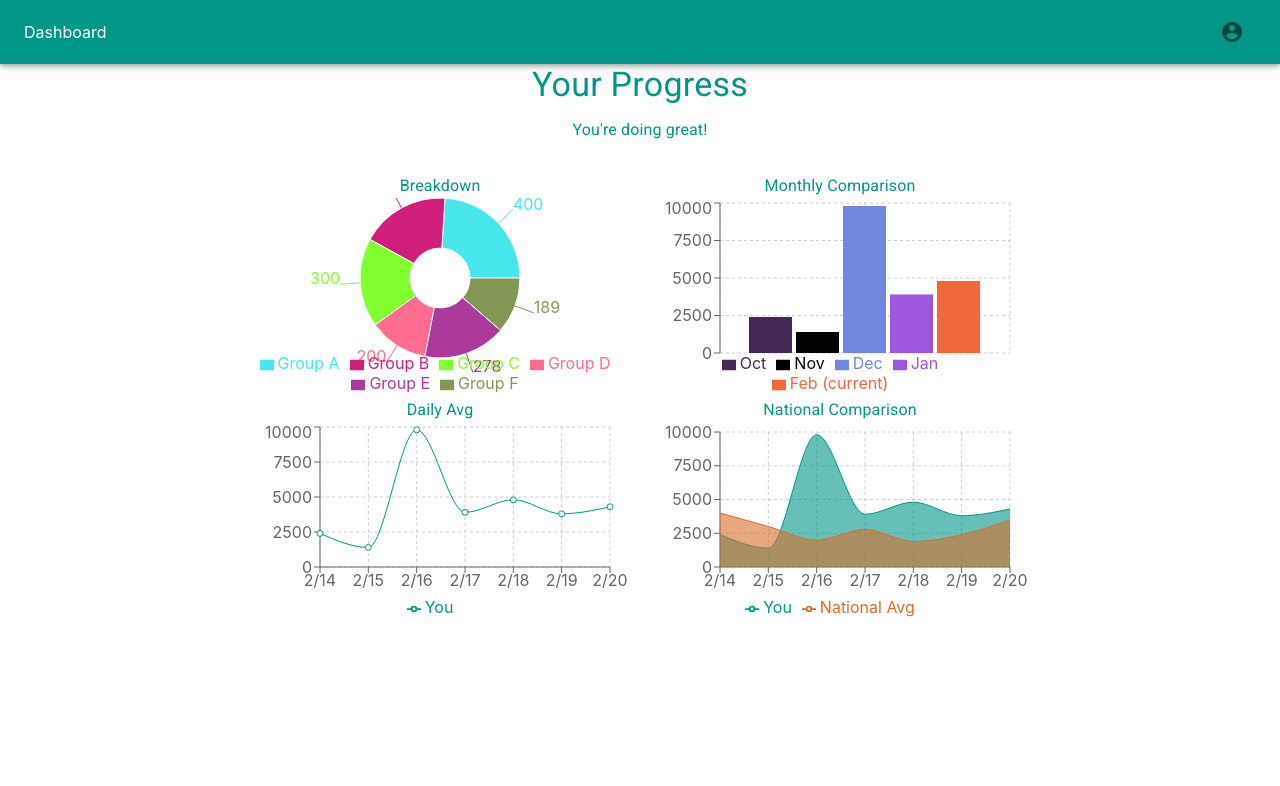
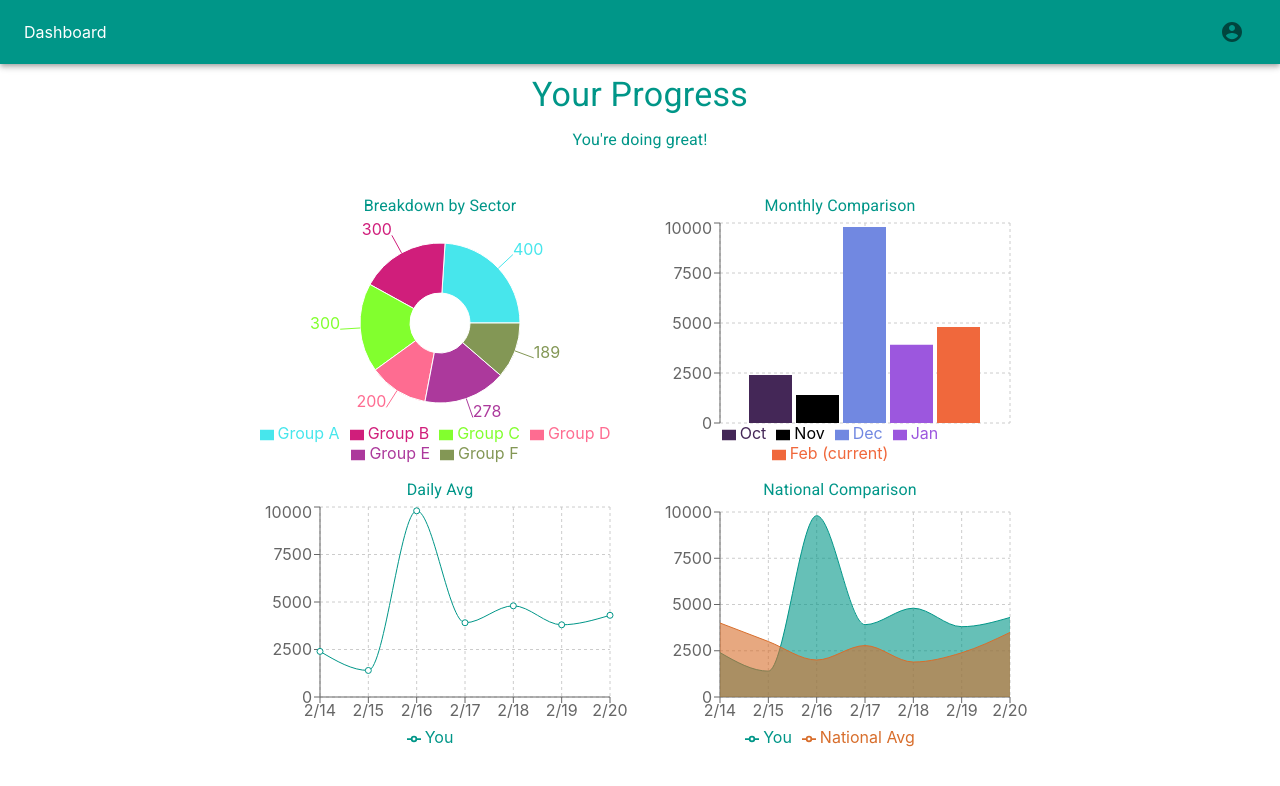
Before and after one commit to Yaffoman/SD_HACKS_2021_Frontend, a React (Create React App) app: page / in a window 1280 px wide. Shown: the top 786 px of the page. Built offline with nearby package versions, Linux system fonts and the light colour scheme.

Commit message:
updated dashboard

```diff
--- a/src/pages/Dashboard/Dashboard.js
+++ b/src/pages/Dashboard/Dashboard.js
@@ -8,7 +8,7 @@ import styles from "./Dashboard.module.css";
 
 export default function Dashboard() {
   const chartWidth = 400;
-  const chartHeight = 200;
+  const chartHeight = 250;
 
   return (
     <div>
@@ -28,7 +28,7 @@ export default function Dashboard() {
           <Grid container item justify="center" alignItems="center">
             <Grid item>
               <div className={styles.title}>
-                <Typography color="primary">Breakdown</Typography>
+                <Typography color="primary">Breakdown by Sector</Typography>
               </div>
 
               <PieChart
--- a/src/pages/Dashboard/Dashboard.module.css
+++ b/src/pages/Dashboard/Dashboard.module.css
@@ -1,9 +1,11 @@
 .title {
   text-align: center;
+  margin-top: 10px;
 }
 
 .wrapper {
   margin-top: 30px;
+  margin-bottom: 30px;
 }
 
 .subtitle {
```
